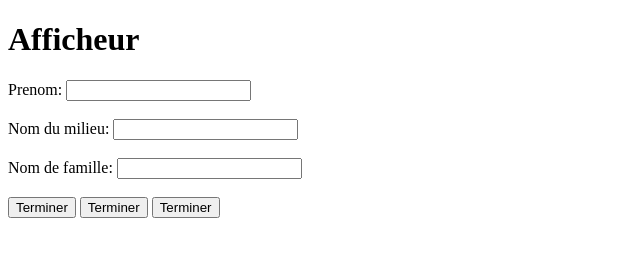
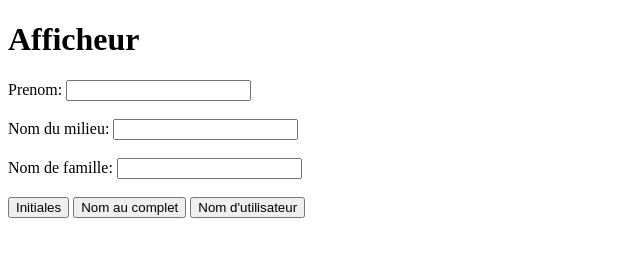
Before and after one commit to angelamikhail/angelamikhail.github.io, a plain HTML site: page travaildeux.html in a window 1280 px wide. Shown: the whole page, without its empty margins (0-640 px from the left). Drawn offline with Linux system fonts and the light colour scheme.

Commit message:
Update travaildeux.html

```diff
--- a/travaildeux.html
+++ b/travaildeux.html
@@ -15,9 +15,9 @@
   <label for="txtNomDeFamille">Nom de famille:</label> <input type="text" id="txtNomDeFamille"><br>
  <br>
  <!--boutton pour terminer-->
-  <input type="button" id="btnInitiales" onclick="confirmAfficheur()" value="Terminer">
-  <input type="button" id="btnNomAuComplet" onclick="confirmAfficheur()" value="Terminer">
-  <input type="button" id="btnUtilisateur" onclick="confirmAfficheur()" value="Terminer">
+  <input type="button" id="btnInitiales" onclick="confirmAfficheur()" value="Initiales">
+  <input type="button" id="btnNomAuComplet" onclick="confirmAfficheur()" value="Nom au complet">
+  <input type="button" id="btnUtilisateur" onclick="confirmAfficheur()" value="Nom d'utilisateur">
 
 <!-- Création d'une section pour l'affichage -->
     <div id="divAffiche">
```
